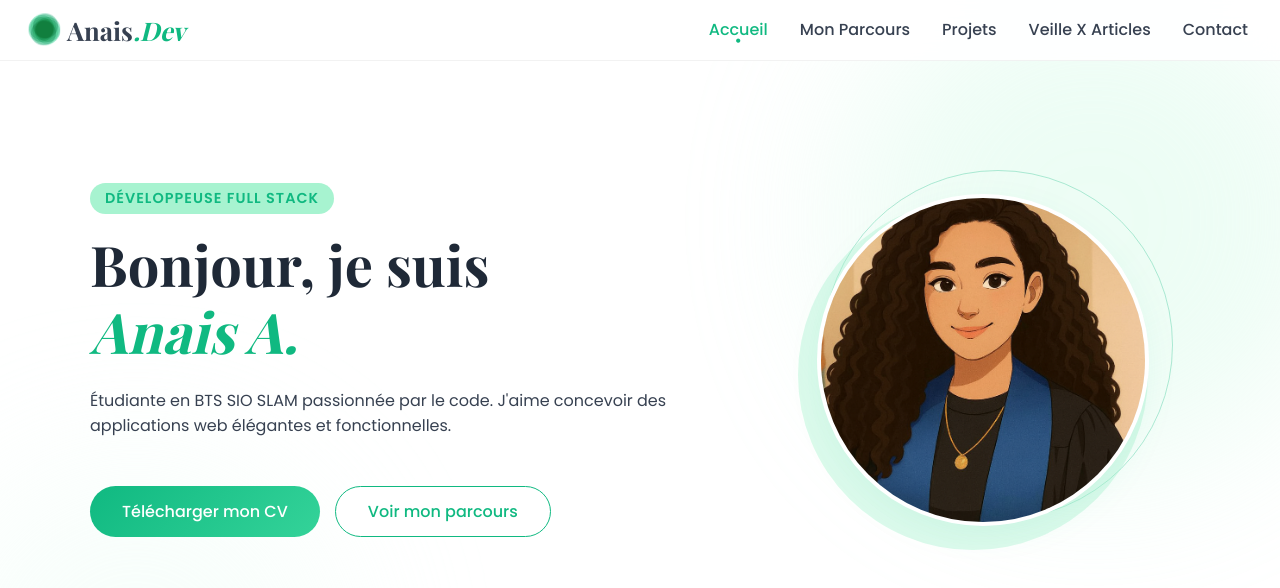
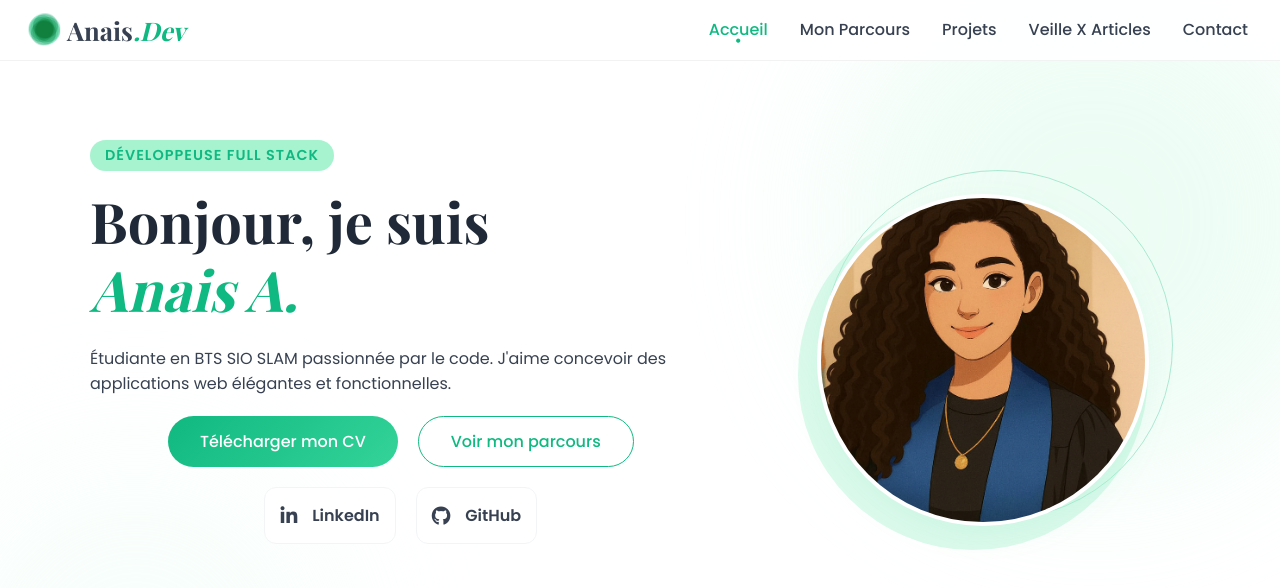
Before and after one commit to AanaisAA/portFolio_E5, a plain HTML site: page index.html in a window 1280 px wide. Drawn offline with nearby package versions, Linux system fonts and the light colour scheme; a web font is replaced by a local one.

Commit message:
ajout btn github et linkedin

```diff
--- a/index.html
+++ b/index.html
@@ -67,11 +67,21 @@
                     <p>Étudiante en BTS SIO SLAM passionnée par le code. J'aime concevoir des applications web élégantes
                         et fonctionnelles.</p>
 
-                    <div class="hero-btns">
-                        <a href="src/CV_Anais.pdf" target="_blank" class="btn">Télécharger mon CV</a>
+                    <div class="cv-buttons">
+                            <a href="src/CV_Anais.pdf" target="_blank" class="btn">Télécharger mon CV</a>
+                            <a onclick="navigateTo('about')" class="btn btn-outline">Voir mon parcours</a>
+                        </div>
 
-                        <a onclick="navigateTo('about')" class="btn btn-outline">Voir mon parcours</a>
+                        <div class="social-buttons">
+                            <a href="https://www.linkedin.com/feed/" class="social-btn">
+                                <i class="fab fa-linkedin-in"></i> LinkedIn
+                            </a>
+                            <a href="https://github.com/AanaisAA" class="social-btn">
+                                <i class="fab fa-github"></i> GitHub
+                            </a>
                     </div>
+
+
 
                 </div>
                 <div class="hero-photo">
--- a/main.css
+++ b/main.css
@@ -27,6 +27,19 @@
             position: relative;
         }
 
+        .cv-buttons, .social-buttons {
+            display: flex;
+            justify-content: center; /* centre horizontalement */
+            gap: 20px;               /* espace entre les boutons */
+            margin: 20px 0;          /* espace au-dessus et en dessous */
+        }
+
+        .btn, .btn-outline, .social-btn {
+            padding: 12px 24px;
+            border-radius: 6px;
+            text-decoration: none;
+            font-weight: bold;
+        }
 
 
         /* --- BACKGROUND --- */
```
